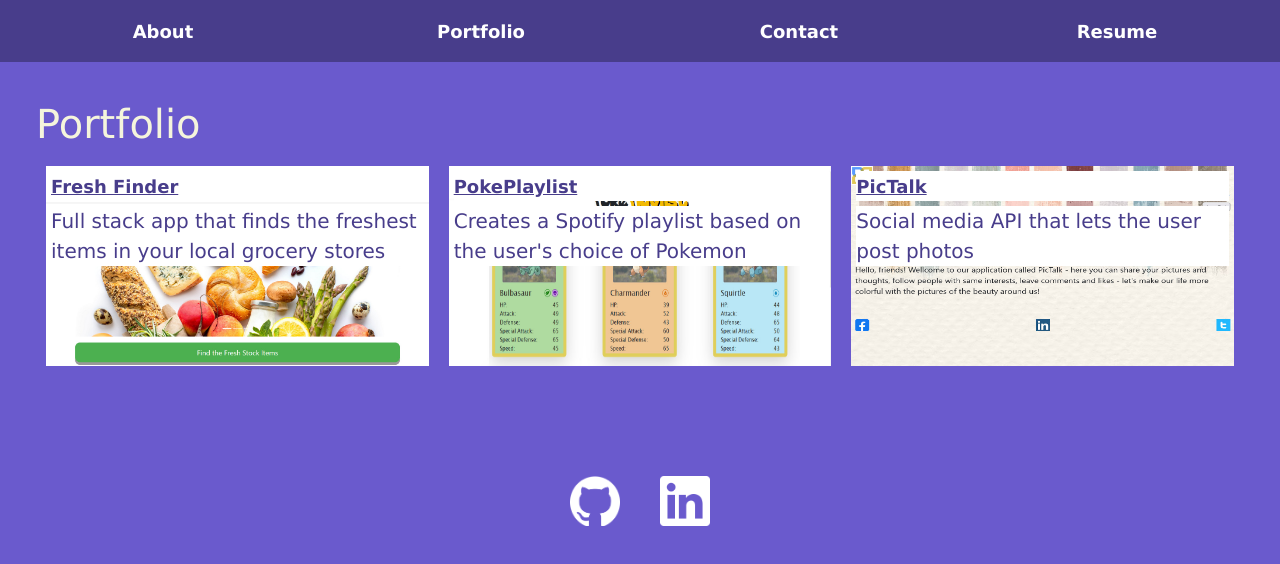
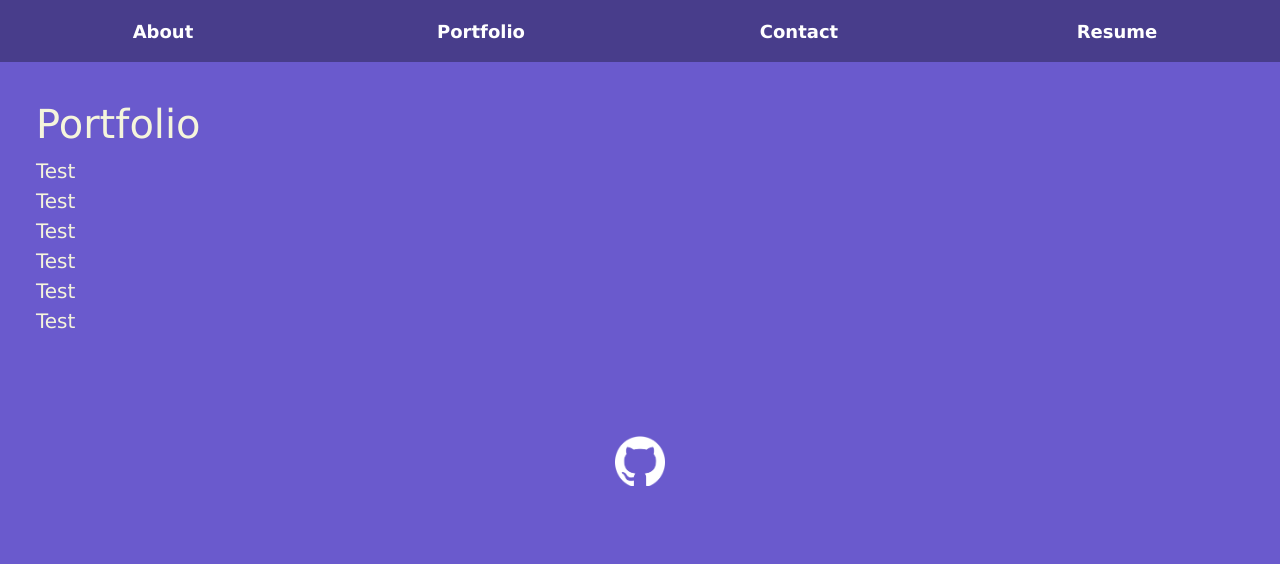
Before and after one commit to lexmaclellan/react-portfolio, a React (Vite) app: page /Portfolio in a window 1280 px wide. Shown: the top 564 px of the page. Built offline with nearby package versions, Linux system fonts and the light colour scheme.

Commit message:
Revert "Styling for links, portfolio sample and email form"
This reverts commit 7da604756172f862f99190aa6db49aa6faa2752e.

```diff
--- a/src/App.css
+++ b/src/App.css
@@ -51,30 +51,6 @@
   display: block;
 }
 
-article a {
-  color: var(--nav-text-color);
-  font-size: 18px;
-  font-weight: bold;
-}
-
-article a:link {
-  text-decoration: underline;
-}
-
-article a:visited {
-  text-decoration: underline;
-}
-
-article a:hover {
-  text-decoration: none;
-  color: lightskyblue;
-}
-
-article a:active {
-  text-decoration: none;
-  color: lightskyblue;
-}
-
 article img {
   width: 300px;
   height: 300px;
@@ -94,77 +70,11 @@
 }
 
 .portfolio {
-  display: flex;
-  flex-wrap: wrap;
+  display: grid;
 }
 
 .sample {
-  flex: 1 1 22%;
-  height: 200px;
-  background-color: white;
-  background-size: 100% 100%;
-  margin: 10px;
-}
-
-.sample a {
-  color: var(--navbar-bg-color);
-  font-size: 18px;
-  font-weight: bold;
-}
-
-.sample a:link {
-  text-decoration: underline;
-}
-
-.sample a:visited {
-  text-decoration: underline;
-}
-
-.sample a:hover {
-  text-decoration: none;
-  color: lightskyblue;
-}
-
-.sample a:active {
-  text-decoration: none;
-  color: lightskyblue;
-}
-
-.sample p {
-  margin: 5px;
-  background-color: white;
-  color: var(--navbar-bg-color);
-}
-
-.poke {
-    background-image: url('https://lexrayne.github.io/Portfolio/assets/images/pokeplaylist.jpg');
-    background-size: 100% 100%;
-}
-
-.fresh {
-    background-image: url('https://lexrayne.github.io/Portfolio/assets/images/freshfinder.jpg');
-    background-size: 100% 100%;
-}
-
-.pictalk {
-    background-image: url('https://lexrayne.github.io/Portfolio/assets/images/pictalk.jpg');
-    background-size: 100% 100%;
-}
-
-input, textarea {
-  width: 90%;
-  margin: 5px 0;
-  border-radius: 5px;
-}
-
-button {
-  border: 2px solid var(--navbar-bg-color);
-  background-color: white;
-  color: var(--navbar-bg-color);
-  font-weight: bold;
-  margin: 5px 0;
-  border: 1px solid transparent;
-  border-radius: 5px;
+  display: inline-grid;
 }
 
 footer {
@@ -175,5 +85,4 @@
 footer img {
   width: 50px;
   height: 50px;
-  margin: 0 20px;
 }
--- a/src/components/Footer.jsx
+++ b/src/components/Footer.jsx
@@ -1,5 +1,4 @@
 import githubLogo from '../assets/github-mark-white.png'
-import linkedInLogo from '../assets/linkedin-logo.png'
 
 function Footer() {
     return (
@@ -7,9 +6,6 @@
             <a href="https://github.com/lexrayne">
                 <img src={githubLogo} alt="GitHub Logo" />
             </a>
-            <a href="https://www.linkedin.com/in/lex-m-962849294/">
-                <img src={linkedInLogo} alt="LinkedIn Logo" />
-            </a>
         </footer>
     )
 }
--- a/src/pages/Contact.jsx
+++ b/src/pages/Contact.jsx
@@ -1,86 +1,7 @@
-import React, { useState } from 'react'
-const FORM_ENDPOINT = '/Contact'
-
 function Contact() {
-    const [submitted, setSubmitted] = useState(false)
-
-    const handleSubmit = (e) => {
-        e.preventDefault()
-
-        const inputs = e.target.elements
-        const data = {}
-
-        for (let i = 0; i < inputs.length; i++) {
-            if (inputs[i].name) {
-                data[inputs[i].name] = inputs[i].value
-            }
-        }
-
-        fetch(FORM_ENDPOINT, {
-            method: 'POST',
-            headers: {
-                Accept: 'application/json',
-                'Content-Type': 'application/json'
-            },
-            body: JSON.stringify(data)
-        })
-        .then((response) => {
-            if (!response.ok) {
-                throw new Error('Unable to submit form: Response not ok')
-            }
-
-            setSubmitted(true)
-        })
-        .catch((err) => {
-            e.target.submit()
-        })
-    }
-
-    if (submitted) {
-        return (
-            <>
-                <h1>Contact</h1>
-                <p>Message delievered. Thank you!</p>
-            </>
-        )
-    }
     return (
         <>
-        <h1>Contact</h1>
-        <form
-            action={FORM_ENDPOINT}
-            onSubmit={handleSubmit}
-            method='POST'
-        >
-            <div>
-                <input
-                    type='text'
-                    placeholder='Your Name'
-                    name='name'
-                    required
-                />
-            </div>
-            <div>
-                <input
-                    type='text'
-                    placeholder='your.email@example.com'
-                    name='email'
-                    required
-                />
-            </div>
-            <div>
-                <textarea
-                    placeholder='Your message.'
-                    name='message'
-                    required
-                />
-            </div>
-            <div>
-                <button type='submit'>
-                    Send
-                </button>
-            </div>
-        </form>
+        Contact
         </>
     )
 }
--- a/src/pages/Home.jsx
+++ b/src/pages/Home.jsx
@@ -7,14 +7,21 @@
             <h1>Lex MacLellan <span className='pronouns'>(she/her, they/them)</span></h1>
             <h2>Web Developer</h2>
             <p>
-                My name is Lex and I'm a web developer based out of Atlantic Canada.
+                Nihil ea vitae recusandae ullam atque nemo. Ut eaque commodi doloribus
+                assumenda dicta quia aut praesentium. Et voluptatem rem facilis
+                necessitatibus veritatis doloremque quia et.
             </p>
             <p>
-                I am primarily a backend developer working with the MERN stack
-                and RESTful APIs.
+                Illo est ullam culpa. Unde delectus sed alias perferendis
+                asperiores unde quo neque. Ex praesentium doloribus rerum
+                pariatur magni. Dolor ea sapiente unde. Ea veritatis cumque
+                sunt unde. Est provident quaerat omnis in voluptate provident.
             </p>
             <p>
-                In my free time, I enjoy creative writing and playing the guitar.
+                Doloribus voluptatum aperiam provident excepturi dolor aliquam.
+                Adipisci omnis vero earum quia corrupti sunt. Nostrum atque
+                rerum omnis quia autem. Assumenda voluptate vel praesentium.
+                Hic qui laudantium fugit.
             </p>
         </>
     )
--- a/src/pages/Portfolio.jsx
+++ b/src/pages/Portfolio.jsx
@@ -1,37 +1,15 @@
-import freshFinder from '../assets/freshfinder.jpg'
-import pokePlaylist from '../assets/pokeplaylist.jpg'
-import picTalk from '../assets/pictalk.jpg'
-
 function Portfolio() {
     return (
         <>
-            <h1>Portfolio</h1>
-            <div className='portfolio'>
-                <div className='sample' style={{ backgroundImage: `url(${freshFinder})` }}>
-                    <p>
-                        <a href="https://github.com/lexrayne/Fresh-Finder">Fresh Finder</a>
-                    </p>
-                    <p>
-                        Full stack app that finds the freshest items in your local grocery stores
-                    </p>
-                    </div>
-                <div className='sample' style={{ backgroundImage: `url(${pokePlaylist})` }}>
-                    <p>
-                        <a href="https://stms15.github.io/PokePlaylist-app/">PokePlaylist</a>
-                    </p>
-                    <p>
-                        Creates a Spotify playlist based on the user's choice of Pokemon
-                    </p>
-                    </div>
-                <div className='sample' style={{ backgroundImage: `url(${picTalk})` }}>
-                    <p>
-                        <a href="https://github.com/lexrayne/PicTalk">PicTalk</a>
-                    </p>
-                    <p>
-                        Social media API that lets the user post photos
-                    </p>
-                </div>
-            </div>
+        <h1>Portfolio</h1>
+        <div className='portfolio'>
+            <div className='sample'>Test</div>
+            <div className='sample'>Test</div>
+            <div className='sample'>Test</div>
+            <div className='sample'>Test</div>
+            <div className='sample'>Test</div>
+            <div className='sample'>Test</div>
+        </div>
         </>
     )
 }
--- a/src/pages/Resume.jsx
+++ b/src/pages/Resume.jsx
@@ -1,8 +1,7 @@
 function Resume() {
     return (
         <>
-        <h1>Resume</h1>
-        <p>Available <a href="https://docs.google.com/document/d/1fjqpnh-8MqFL9HKPCkVzj0YGS8cUB52wsmOqWqpPy3c/edit?usp=sharing">here</a>!</p>
+        Resume
         </>
     )
 }
```
